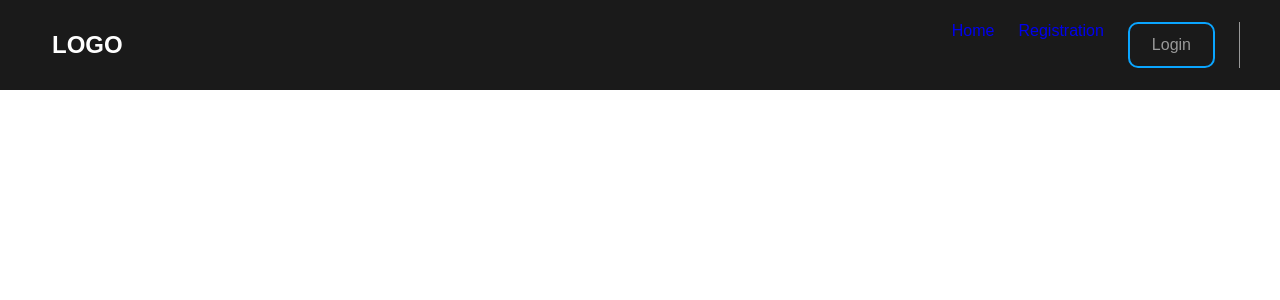
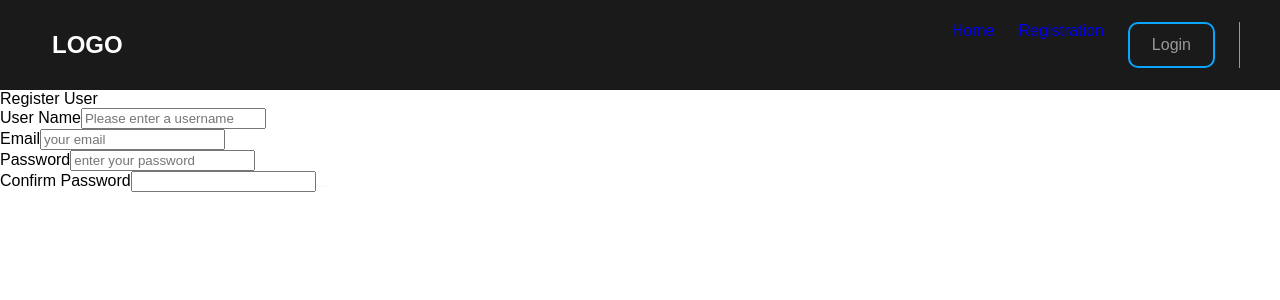
Before and after one commit to zynbahmed/recipie, a React (Vite) app in the folder reci-pie/: page / in a window 1280 px wide. Shown: the top 300 px of the page. Built offline with nearby package versions, Linux system fonts and the light colour scheme.

Commit message:
conflict merge

```diff
--- a/reci-pie/src/App.jsx
+++ b/reci-pie/src/App.jsx
@@ -4,6 +4,7 @@ import { Routes, Route } from "react-router-dom"
 // import { CheckSession } from "./services/Auth"
 
 import NavBar from "./components/NavBar"
+import RegistartionForm from "./pages/RegisterForm"
 
 import "./App.css"
 
@@ -33,6 +34,9 @@ const App = () => {
       <header>
         <NavBar user={user} handleLogOut={handleLogOut} />
       </header>
+      <main>
+        <RegistartionForm />
+      </main>
     </div>
   )
 }
```
